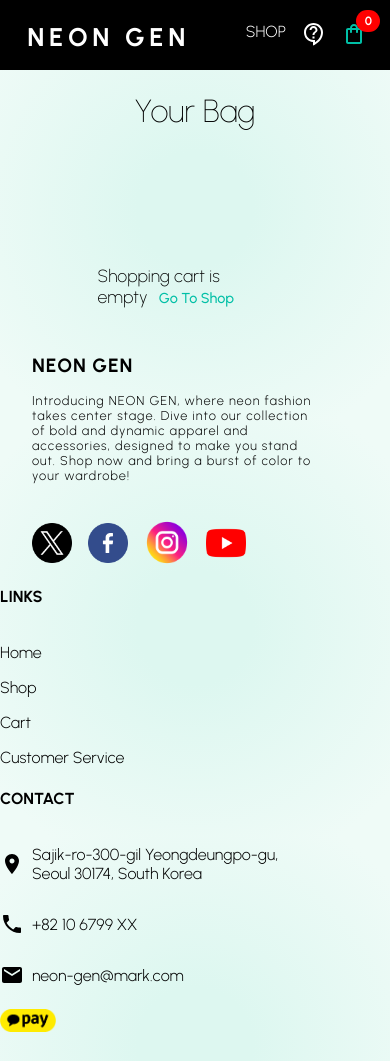
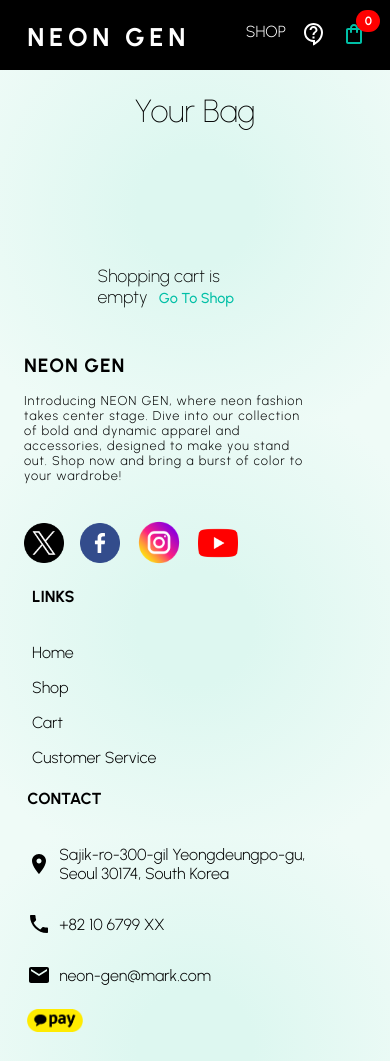
Before and after one commit to mazymark/NeonGen, a React (Vite) app: page /cart in a window 390 px wide. Built offline with nearby package versions, Linux system fonts and the light colour scheme.

Commit message:
css-update

```diff
--- a/src/index.css
+++ b/src/index.css
@@ -161,7 +161,7 @@ footer {
   width: 23rem;
   font-weight: 300;
   letter-spacing: 1px;
-  margin-left: 2rem;
+  margin-left: 1.5rem;
 }
 
 .footer-middle {
@@ -170,6 +170,7 @@ footer {
   flex-direction: column;
   gap: 1rem;
   text-decoration: none;
+  margin-left: 2rem;
 }
 .footer-middle a {
   text-decoration: none;
@@ -183,6 +184,7 @@ footer {
   flex-direction: column;
   margin-right: 4.5rem;
   font-weight: 300;
+  margin-left: 1.7rem;
 }
 
 .address,
@@ -601,7 +603,7 @@ textarea:focus {
   }
   .order-summary-container {
     position: relative;
-    left: 1rem;
+    left: 0.5rem;
   }
 
   .cart-container {
@@ -833,7 +835,7 @@ textarea:focus {
   }
 
   .order-summary-container {
-    width: 17rem;
+    width: 15rem;
     height: 18rem;
   }
 
```
